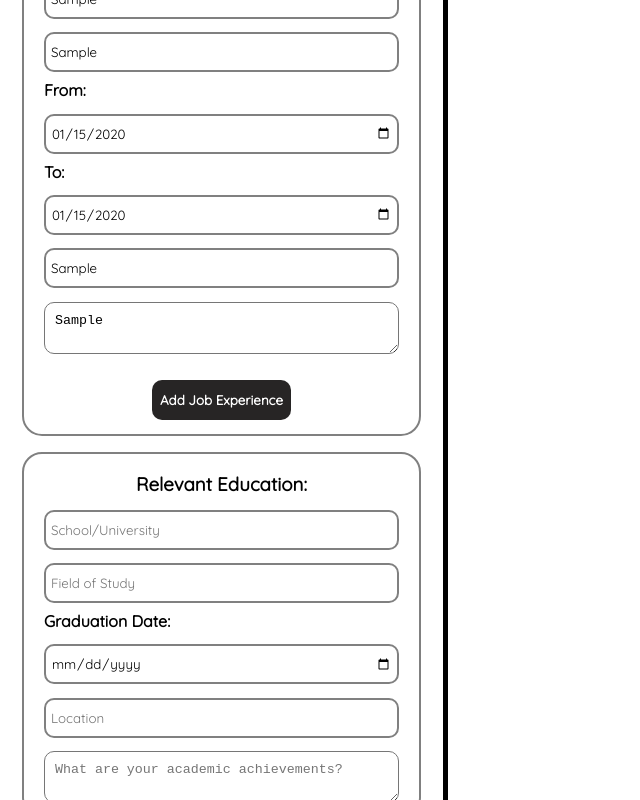
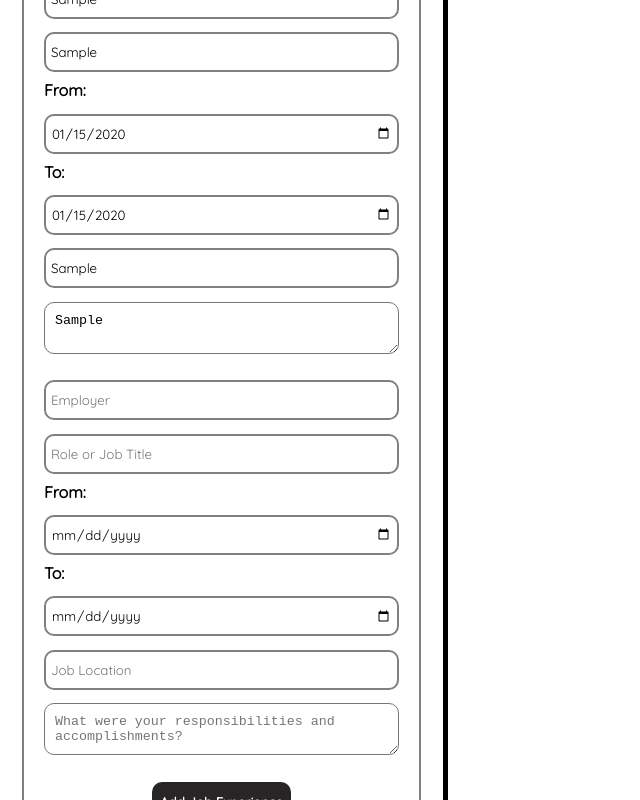
Before and after one commit to PkTheCoda/Resume-Generator, a React (Create React App) app: page / in a window 1280 px wide. Both pictures are taken after typing "Sample", "Sample", "2020-01-15", "2020-01-15", "Sample", "Sample" into the empty fields and a click on the button "Add Job Experience". Shown: the part 583-1383 px from the top of the page, without its empty margins (0-640 px from the left). Built offline with nearby package versions, Linux system fonts and the light colour scheme.

Commit message:
Added "add job experience" button along with associated inputs

```diff
--- a/src/Information.js
+++ b/src/Information.js
@@ -19,16 +19,18 @@ function Information(props) {
     }
   )
 
-    const [numOfJobs, setNumOfJobs] = useState(1)
+  const [numOfJobs, setNumOfJobs] = useState([1])
+  const [newInputs, setNewInputs] = useState()
+  const [newJobBlocks, setNewJobBlocks] = useState()
 
   const [jobExperiences, setJobExperiences] = useState(
     {
-      employer: "",
-      role: "",
-      from: "",
-      to: "",
-      location: "",
-      responsibilites: ""
+      employer0 : "",
+      role0: "",
+      from0: "",
+      to0: "",
+      location0: "",
+      responsibilites0: ""
     }
   )
 
@@ -54,19 +56,124 @@ function Information(props) {
     setJobExperiences(prevArray => {
       return {
         ...prevArray,
-        [`employer${numOfJobs}`] : "",
-        [`role${numOfJobs}`] : "",
-        [`from${numOfJobs}`] : "",
-        [`to${numOfJobs}`] : "",
-        [`location${numOfJobs}`] : "",
-        [`responsibilites${numOfJobs}`] : ""
+        [`employer${numOfJobs.length}`] : "",
+        [`role${numOfJobs.length}`] : "",
+        [`from${numOfJobs.length}`] : "",
+        [`to${numOfJobs.length}`] : "",
+        [`location${numOfJobs.length}`] : "",
+        [`responsibilites${numOfJobs.length}`] : ""
       }
     })
-    setNumOfJobs(prevNumber => prevNumber + 1)
-    console.log(numOfJobs)
+
+    setNewInputs(prevInputs => prevInputs ? [...prevInputs, <><input
+      type="text"
+      placeholder="Employer"
+      onChange={handleJobChanges}
+      name={`employer${numOfJobs.length}`}
+    />
+
+    <input
+      type="text"
+      placeholder="Role or Job Title"
+      onChange={handleJobChanges}
+      name={`role${numOfJobs.length}`}
+    />
+
+    <div className="label-input-pair">
+      <label htmlFor="from-job">From:</label>
+      <input
+        className="label-input"
+        id="from-job"
+        type="date"
+        onChange={handleJobChanges}
+        name={`from${numOfJobs.length}`}
+      />
+    </div>
+
+    <div className="label-input-pair">
+      <label htmlFor="to-job">To:</label>
+      <input
+        className="label-input"
+        id="to-job"
+        type="date"
+        onChange={handleJobChanges}
+        name={`to${numOfJobs.length}`}
+      />
+    </div>
+
+    <input
+      type="text"
+      placeholder="Job Location"
+      onChange={handleJobChanges}
+      name={`location${numOfJobs.length}`}
+    />
+
+    <textarea
+      type="text"
+      placeholder="What were your responsibilities and accomplishments?"
+      onChange={handleJobChanges}
+      name={`responsibilites${numOfJobs.length}`}
+    /></>] : [<><input
+      type="text"
+      placeholder="Employer"
+      onChange={handleJobChanges}
+      name={`employer${numOfJobs.length}`}
+    />
+
+    <input
+      type="text"
+      placeholder="Role or Job Title"
+      onChange={handleJobChanges}
+      name={`role${numOfJobs.length}`}
+    />
+
+    <div className="label-input-pair">
+      <label htmlFor="from-job">From:</label>
+      <input
+        className="label-input"
+        id="from-job"
+        type="date"
+        onChange={handleJobChanges}
+        name={`from${numOfJobs.length}`}
+      />
+    </div>
+
+    <div className="label-input-pair">
+      <label htmlFor="to-job">To:</label>
+      <input
+        className="label-input"
+        id="to-job"
+        type="date"
+        onChange={handleJobChanges}
+        name={`to${numOfJobs.length}`}
+      />
+    </div>
+
+    <input
+      type="text"
+      placeholder="Job Location"
+      onChange={handleJobChanges}
+      name={`location${numOfJobs.length}`}
+    />
+
+    <textarea
+      type="text"
+      placeholder="What were your responsibilities and accomplishments?"
+      onChange={handleJobChanges}
+      name={`responsibilites${numOfJobs.length}`}
+    /></>]);
+
+
+
+
+
+    setNewJobBlocks(prevInputs => prevInputs ? [...prevInputs, <div className="info-holder">{jobExperiences[`employer${numOfJobs.length}`]}</div>] : [<div className="info-holder">{jobExperiences[`employer${numOfJobs.length}`]}</div>]);
+
+    setNumOfJobs(prevNumOfJobs => [...prevNumOfJobs, prevNumOfJobs.length + 1])
     console.log(jobExperiences)
   }
 
+  console.log(jobExperiences.employer2)
 
 
   return (
@@ -129,14 +236,14 @@ function Information(props) {
             type="text"
             placeholder="Employer"
             onChange={handleJobChanges}
-            name="employer"
+            name="employer0"
           />
 
           <input
             type="text"
             placeholder="Role or Job Title"
             onChange={handleJobChanges}
-            name="role"
+            name="role0"
           />
 
           <div className="label-input-pair">
@@ -146,7 +253,7 @@ function Information(props) {
               id="from-job"
               type="date"
               onChange={handleJobChanges}
-              name="from"
+              name="from0"
             />
           </div>
 
@@ -157,7 +264,7 @@ function Information(props) {
               id="to-job"
               type="date"
               onChange={handleJobChanges}
-              name="to"
+              name="to0"
             />
           </div>
 
@@ -165,16 +272,17 @@ function Information(props) {
             type="text"
             placeholder="Job Location"
             onChange={handleJobChanges}
-            name="location"
+            name="location0"
           />
 
           <textarea
             type="text"
             placeholder="What were your responsibilities and accomplishments?"
             onChange={handleJobChanges}
-            name="responsibilites"
+            name="responsibilites0"
           />
 
+          {newInputs}
           <button className="add--button button" onClick={handleJobExperiences}>Add Job Experience</button>
 
         </div>
@@ -246,13 +354,15 @@ function Information(props) {
 
           {/* JOB PREVIEW SECTION */}
           <div className="jobs--preview preview--section">
-          {jobExperiences.employer && <h2 className="name--holder info-holder" style={{marginBottom: "0.25em"}}>Experiences:</h2>}
+          {jobExperiences.employer0 && <h2 className="name--holder info-holder" style={{marginBottom: "0.25em"}}>Experiences:</h2>}
 
-          <div className="info-holder">{jobExperiences.employer} {jobExperiences.employer !== "" && "|"} {jobExperiences.location}</div>
-          <div className="info-holder">{jobExperiences.role} {jobExperiences.role !== "" && ","} {jobExperiences.from} {jobExperiences.from !== "" && "-"} {jobExperiences.to}</div>
+          <div className="info-holder">{jobExperiences.employer0} {jobExperiences.employer0 !== "" && "|"} {jobExperiences.location0}</div>
+          <div className="info-holder">{jobExperiences.role0} {jobExperiences.role0 !== "" && ","} {jobExperiences.from0} {jobExperiences.from0 !== "" && "-"} {jobExperiences.to0}</div>
 
-          {jobExperiences.responsibilites !== "" && <h3 className="info-holder" style={{marginTop: "0.5em"}}>Job Responsibilities:</h3>}
-          <div className="info-holder">{jobExperiences.responsibilites}</div>
+          {jobExperiences.responsibilites0 !== "" && <h3 className="info-holder" style={{marginTop: "0.5em"}}>Job Responsibilities:</h3>}
+          <div className="info-holder">{jobExperiences.responsibilites0}</div>
+
+          {newJobBlocks}
           </div>
 
           {/* EDUCATION PREVIEW SECTION */}
@@ -269,9 +379,6 @@ function Information(props) {
           </div>
 
 
-
-
-
         </div>
       </div>
   </>
```
